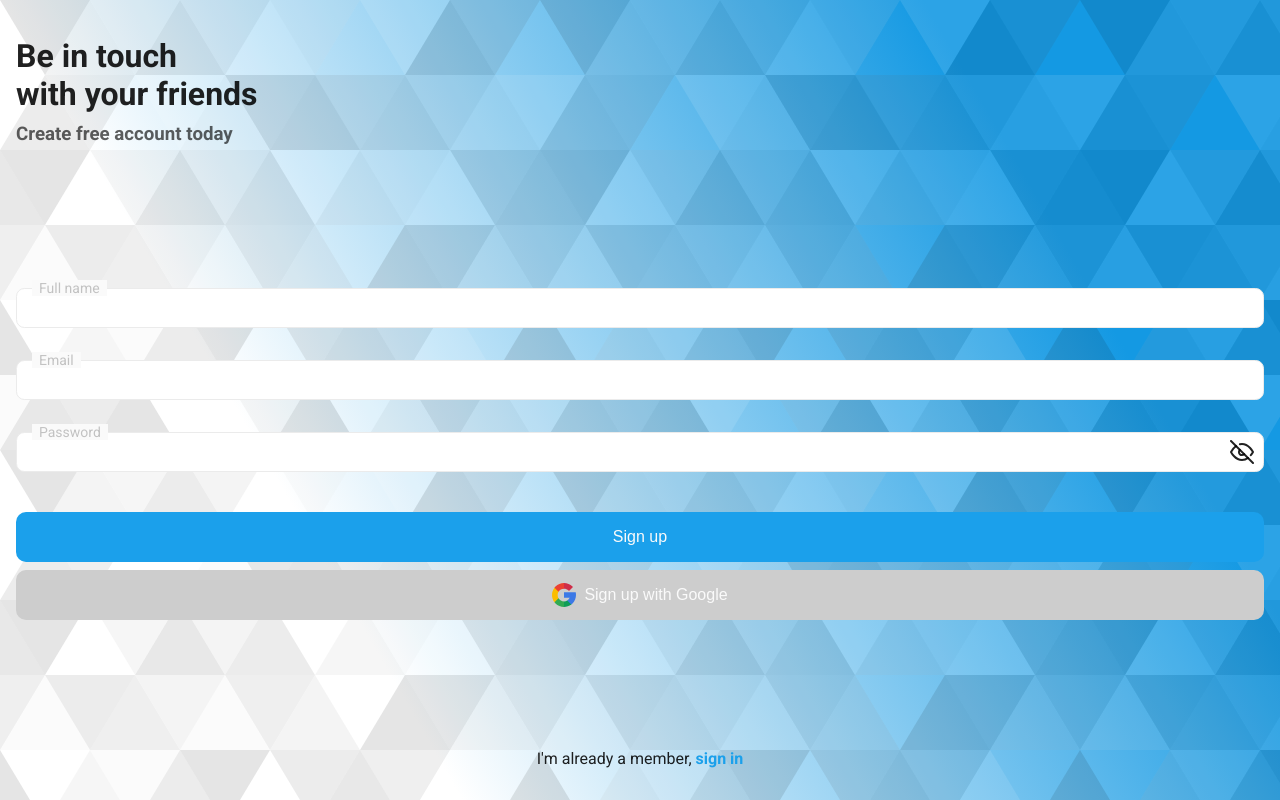
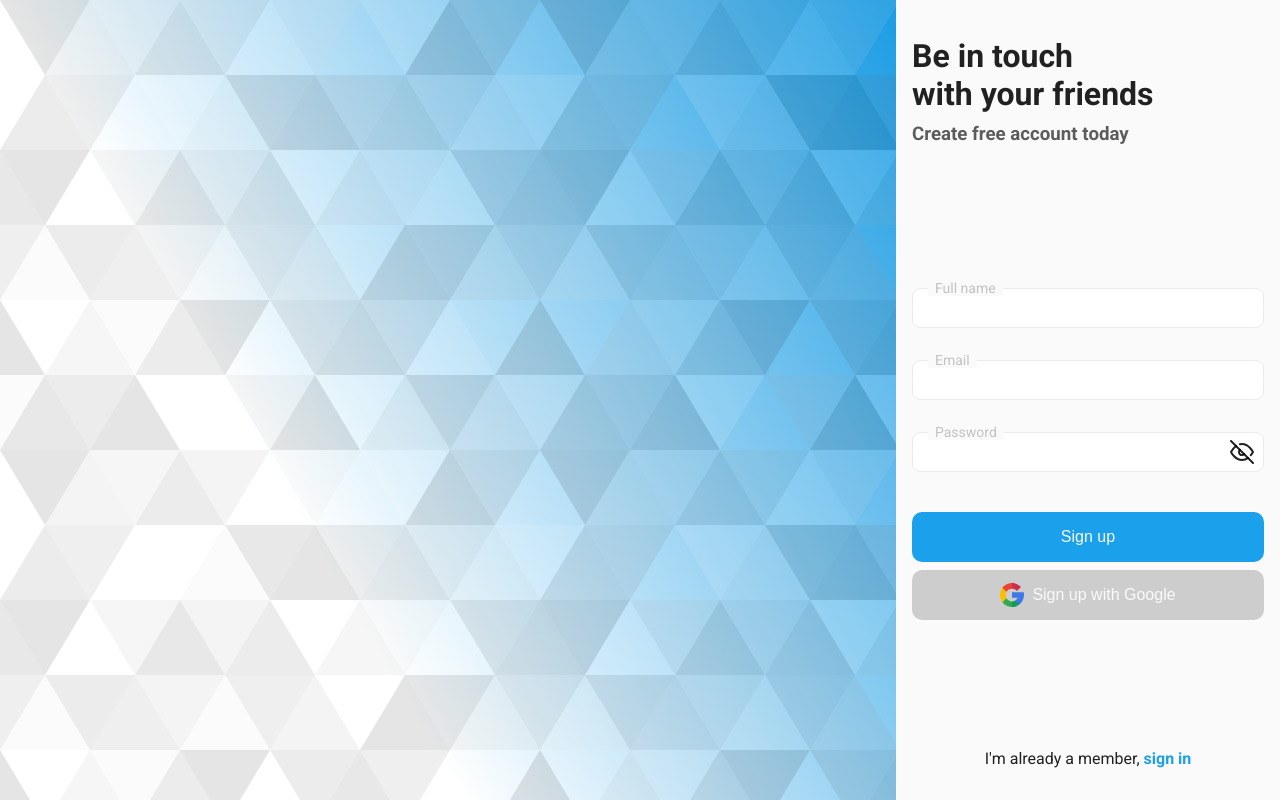
Before and after one commit to pawelsobkowski/react-chat, a React (Create React App) app: page /#/ in a window 1280 px wide. Built offline with nearby package versions, Linux system fonts and the light colour scheme.

Commit message:
feat: change width for desktop resolution

```diff
--- a/src/sharedStyles/loginViewStyle.js
+++ b/src/sharedStyles/loginViewStyle.js
@@ -11,6 +11,11 @@ const Container = styled.div`
   flex-direction: column;
   justify-content: space-between;
   align-items: center;
+  background-color: ${COLORS.backgroundColor};
+
+  @media (min-width: 1024px) {
+    width: 30%;
+  }
 `;
 
 const Header = styled.header`
```
